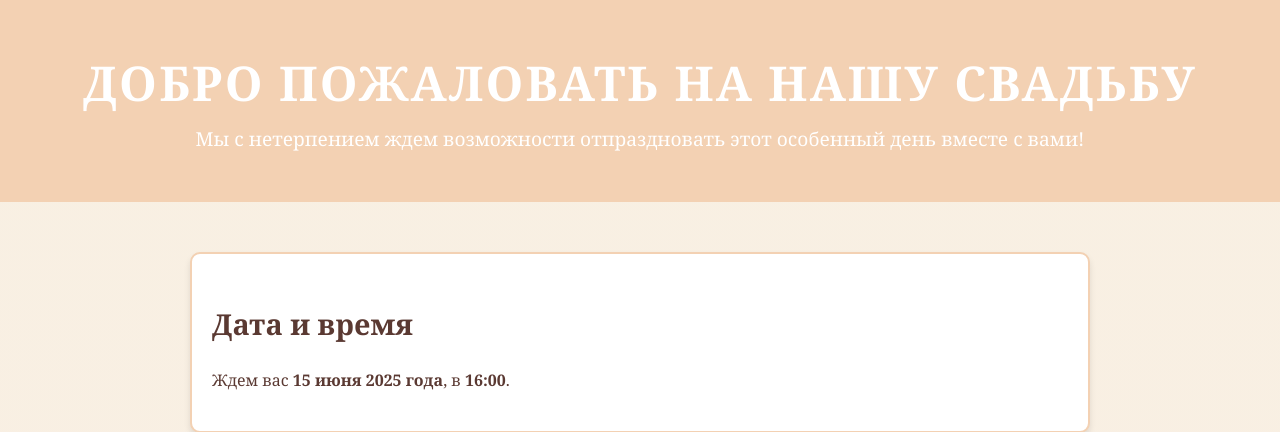
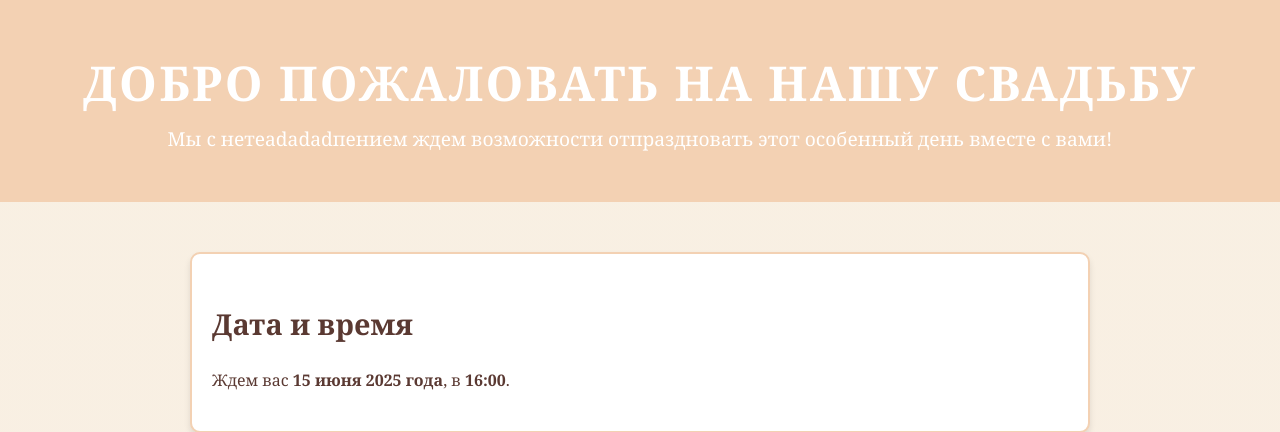
Before and after one commit to nst0v/wedding-day, a PHP site: page / in a window 1280 px wide. Shown: the top 432 px of the page. Run offline with PHP 8.4, Linux system fonts and the light colour scheme.

Commit message:
Update index.php

```diff
--- a/index.php
+++ b/index.php
@@ -140,7 +140,7 @@
 <body>
     <header>
         <h1>Добро пожаловать на нашу свадьбу</h1>
-        <p>Мы с нетерпением ждем возможности отпраздновать этот особенный день вместе с вами!</p>
+        <p>Мы с нетеadadadпением ждем возможности отпраздновать этот особенный день вместе с вами!</p>
     </header>
 
     <section>
```
